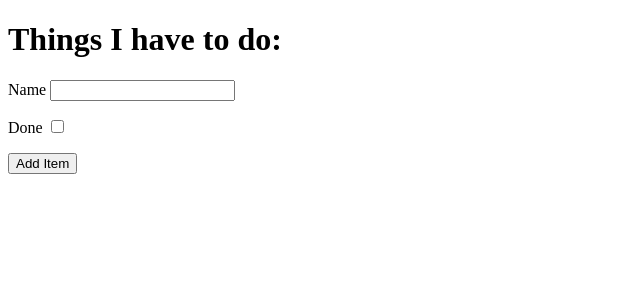
After one commit to Elippsis007/ci_fullstack_hello_django, a Django app: page /add in a window 1280 px wide. The commit adds this page. Shown: the top 300 px of the page, without its empty margins (0-640 px from the left). Run offline with Django 3.2, Linux system fonts and the light colour scheme.

Commit message:
added create function

```diff
--- a/django_todo/urls.py
+++ b/django_todo/urls.py
@@ -15,9 +15,10 @@ Including another URLconf
 """
 from django.contrib import admin
 from django.urls import path
-from todo.views import get_todo_list
+from todo.views import get_todo_list, add_item
 
 urlpatterns = [
     path('admin/', admin.site.urls),
-    path('', get_todo_list, name='get_todo_list')
+    path('', get_todo_list, name='get_todo_list'),
+    path('add', add_item, name='add')
 ]
--- /dev/null
+++ b/todo/templates/todo/add_item.html
@@ -0,0 +1,32 @@
+<!DOCTYPE html>
+<html lang="en">
+<head>
+    <meta charset="UTF-8">
+    <meta http-equiv="X-UA-Compatible" content="IE=edge">
+    <meta name="viewport" content="width=device-width, initial-scale=1.0">
+    <title>Document</title>
+</head>
+<body>
+    <h1>Things I have to do:</h1>
+    <form method="POST" action="add">
+        {% csrf_token %}
+        <div>
+            <p>
+                <label for="id_name">Name</label>
+                <input type="text" name="item_name" id="id_name" />
+            </p>
+        </div>
+        <div>
+            <p>
+                <label for="id_done">Done</label>
+                <input type="checkbox" name="done" id="id_done" />
+            </p>
+        </div>
+        <div>
+            <p>
+                <button type="submit">Add Item</button>
+            </p>
+        </div>
+    </form>
+</body>
+</html>
--- a/todo/views.py
+++ b/todo/views.py
@@ -1,5 +1,7 @@
-from django.shortcuts import render
+from django.shortcuts import render, redirect
 from .models import Item
+
+
 # Create your views here.
 
 
@@ -9,3 +11,13 @@ def get_todo_list(request):
         'items': items
     }
     return render(request, 'todo/todo_list.html', context)
+
+
+def add_item(request):
+    if request.method == 'POST':
+        name = request.POST.get('item_name')
+        done = 'done' in request.POST
+        Item.objects.create(name=name, done=done)
+
+        return redirect('get_todo_list')
+    return render(request, 'todo/add_item.html')
```
Also changed, not shown: todo/templates/todo/todo_list.html (+7 -3 lines), db.sqlite3.
